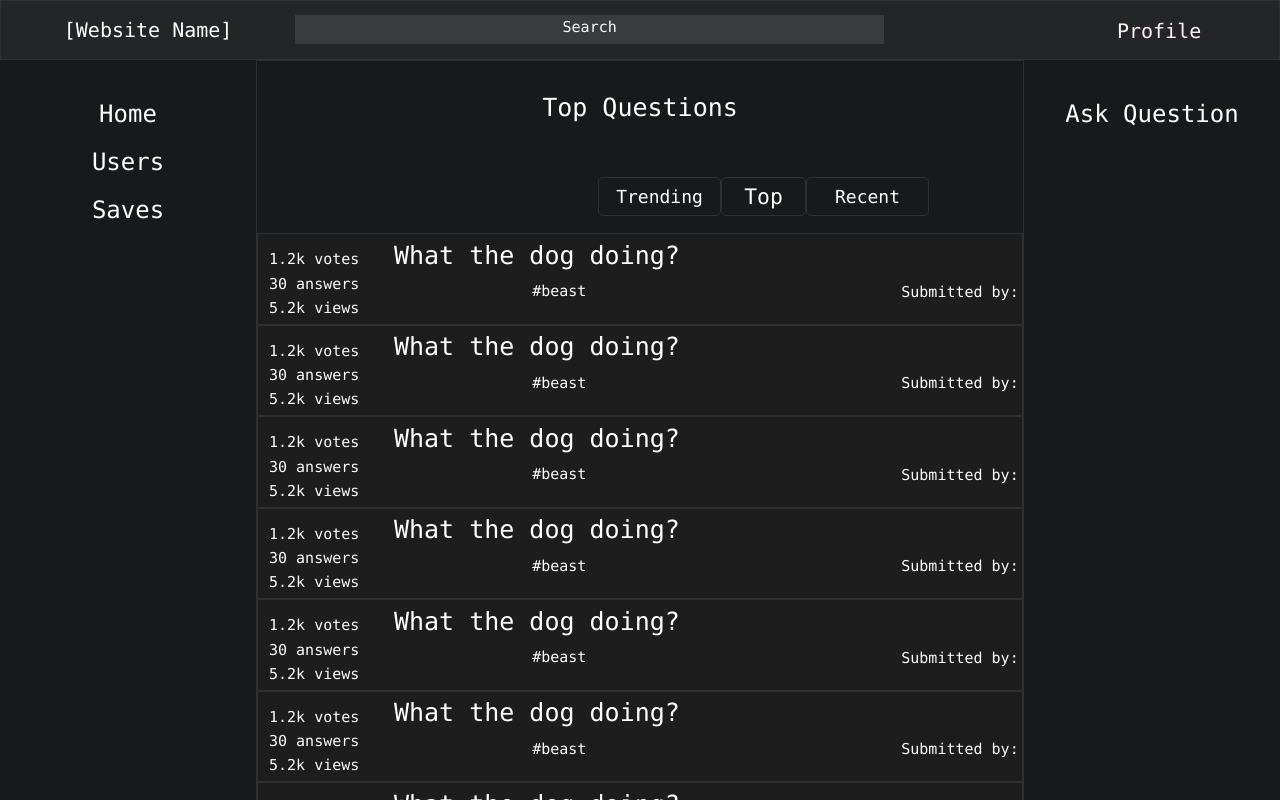
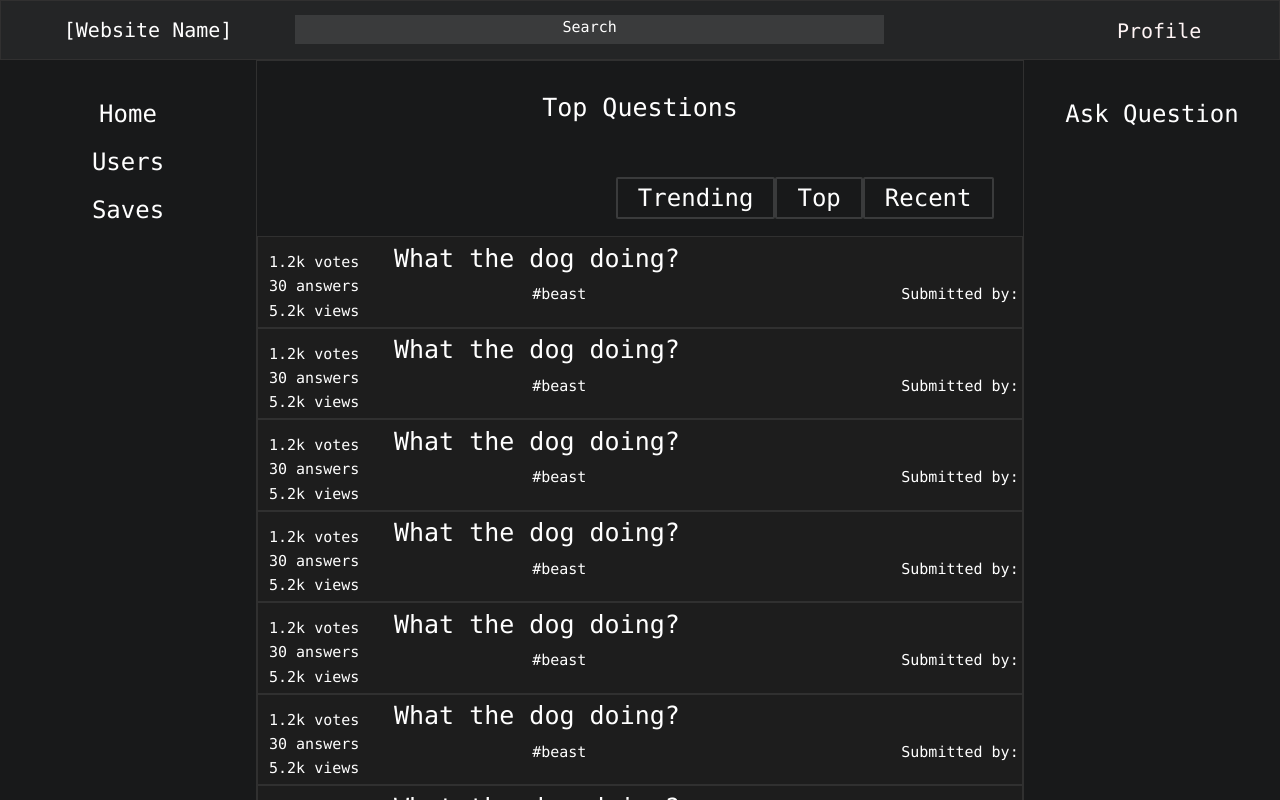
Before and after one commit to Scrappyz/QA-Sharing-Platform, a React (Create React App) app: page / in a window 1280 px wide. Built offline with nearby package versions, Linux system fonts and the light colour scheme.

Commit message:
Styled filter buttons

```diff
--- a/src/views/components/Sidebar/Sidebar.css
+++ b/src/views/components/Sidebar/Sidebar.css
@@ -25,6 +25,7 @@
     border: none;
     font-size: 24px;
     color: white;
+    cursor: pointer;
 }
 
 .sidebar-container .btn:hover {
--- a/src/views/pages/Home/Home.css
+++ b/src/views/pages/Home/Home.css
@@ -83,67 +83,26 @@ body {
 }
 
 .frame .main-container .content-container .menu-container .filter-container {
-  margin-left: 31.15rem;
   display: flex;
   align-items: flex-end;
+  justify-content: end;
   flex-shrink: 0;
 }
 
-.frame .main-container .content-container .menu-container .filter-container .trending-btn {
-  width: 12.3rem;
-  height: 3.9rem;
-  text-align: center;
-  font-size: 1.8rem;
-  font-weight: 400;
-  line-height: 1.2125;
-  color: #ffffff;
-  white-space: nowrap;
-  display: flex;
+.frame .main-container .content-container .menu-container .filter-container .btn {
+  background-color: #18191a;
+  color: white;
+  box-sizing: border-box;
+  justify-content: center;
   align-items: center;
-  justify-content: center;
-  border: solid 0.085rem #303030;
-  box-sizing: border-box;
-  background-color: #18191a;
-  border-radius: 0.5rem;
-  flex-shrink: 0;
-}
-
-.frame .main-container .content-container .menu-container .filter-container .top-btn {
-  width: 8.5rem;
-  height: 3.91rem;
-  text-align: center;
-  font-size: 2.1365rem;
-  font-weight: 400;
-  line-height: 1.2125;
-  color: #ffffff;
-  white-space: nowrap;
-  display: flex;
-  align-items: center;
-  justify-content: center;
-  border: solid 0.085rem #303030;
-  box-sizing: border-box;
-  background-color: #18191a;
-  border-radius: 0.5rem;
-  flex-shrink: 0;
-}
-
-.frame .main-container .content-container .menu-container .filter-container .recent-btn {
-  width: 12.3rem;
-  height: 3.9rem;
-  text-align: center;
-  font-size: 1.8rem;
-  font-weight: 400;
-  line-height: 1.2125;
-  color: #ffffff;
-  white-space: nowrap;
-  display: flex;
-  align-items: center;
-  justify-content: center;
-  border: solid 0.085rem #303030;
-  box-sizing: border-box;
-  background-color: #18191a;
-  border-radius: 0.5rem;
-  flex-shrink: 0;
+  width: fit-content;
+  border: solid 2px;
+  border-color: #3a3b3c;
+  border-radius: 2px;
+  font-size: 24px;
+  padding: 5px 20px;
+  margin: 0;
+  cursor: pointer;
 }
 
 .frame .main-container .content-container .questions-container {
--- a/src/views/pages/Home/Home.js
+++ b/src/views/pages/Home/Home.js
@@ -17,9 +17,9 @@ function Home() {
                     <div className="menu-container">
                         <div className="top-questions">Top Questions</div>
                         <ul className="filter-container">
-                            <li className="trending-btn">Trending</li>
-                            <li className="top-btn">Top</li>
-                            <li className="recent-btn">Recent</li>
+                            <li className="btn">Trending</li>
+                            <li className="btn">Top</li>
+                            <li className="btn">Recent</li>
                         </ul>
                     </div>
                     <div className="questions-container">
```
